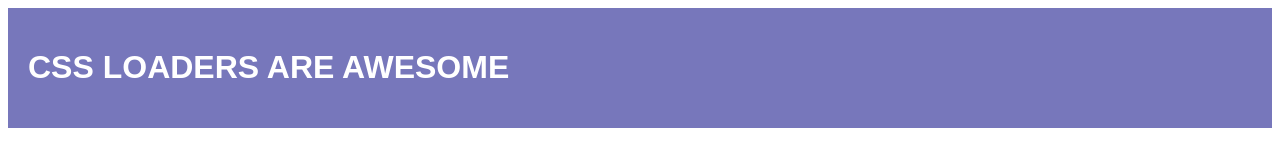
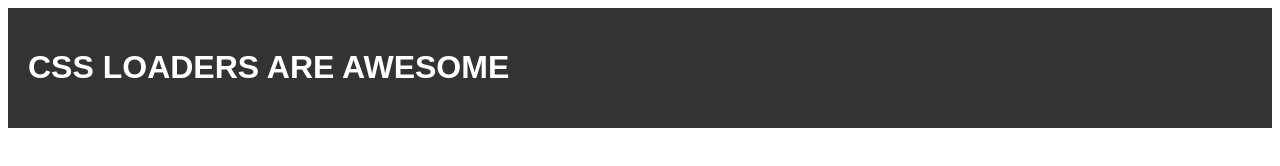
Before and after one commit to dpcleveland/mini-apps, a website built with webpack: page Webpack Tutorial/webpack-playlist-lesson-2/index.html in a window 1280 px wide. Built offline with nearby package versions, Linux system fonts and the light colour scheme.

Commit message:
Sass testing

```diff
--- a/Webpack Tutorial/webpack-playlist-lesson-2/src/css/introComponent.scss
+++ b/Webpack Tutorial/webpack-playlist-lesson-2/src/css/introComponent.scss
@@ -1,4 +1,4 @@
-$mainColor: #7777bb;
+$mainColor: #333333;
 
 .intro-component {
     padding: 20px;
```
